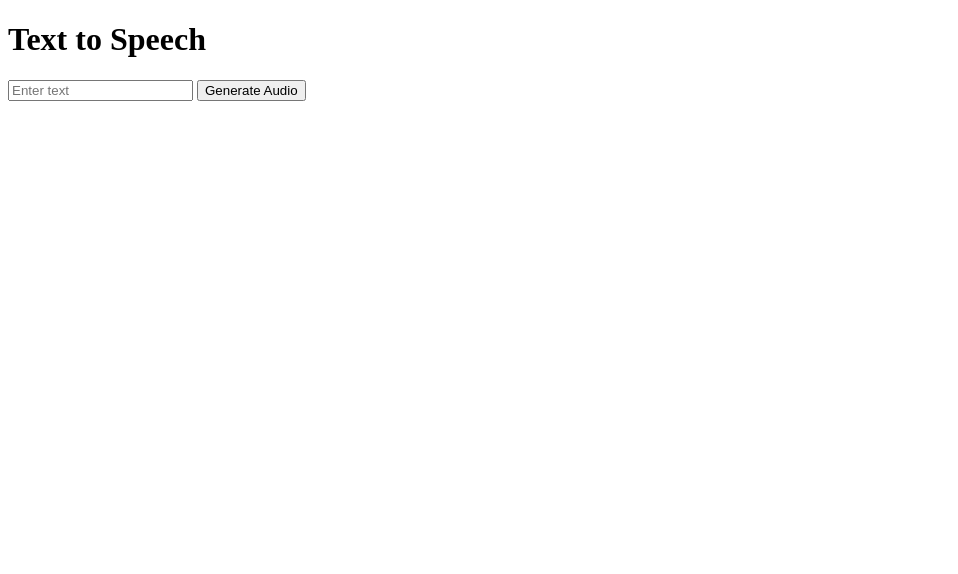
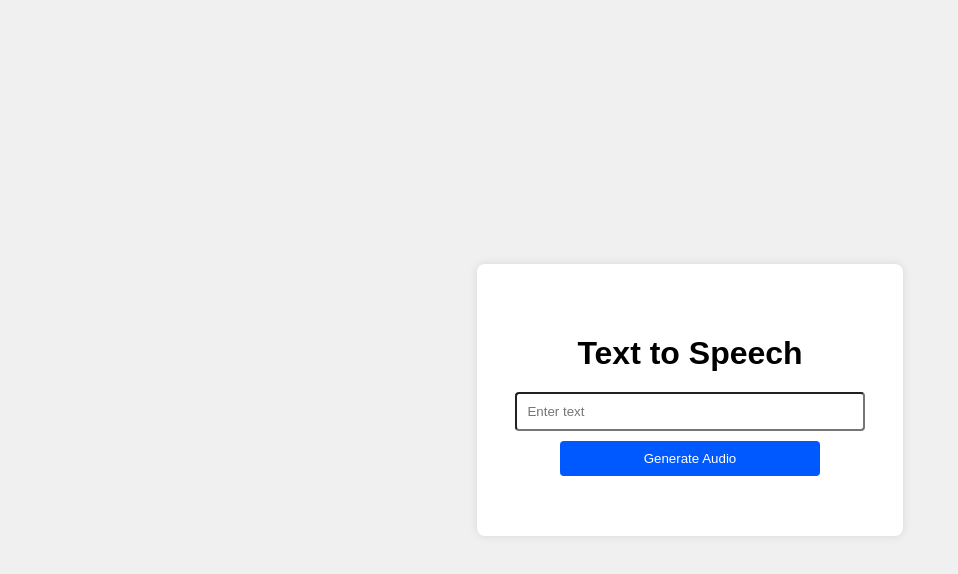
Before and after one commit to pipsura/TextToSpeech, a website: page public/index.html in a window 1280 px wide. Shown: the whole page, without its empty margins (0-958 px from the left). Drawn offline with Linux system fonts and the light colour scheme.

Commit message:
Added style, error message display, tidied code

```diff
--- a/public/index.html
+++ b/public/index.html
@@ -1,11 +1,25 @@
 <!DOCTYPE html>
 <html lang="en">
 
+<head>
+    <meta charset="UTF-8">
+    <meta name="viewport" content="width=device-width, initial-scale=1.0">
+    <title>Text to Speech</title>
+    <link rel="stylesheet" href="styles.css">
+</head>
+
 <body>
-    <h1>Text to Speech</h1>
-    <input type="text" id="textInput" placeholder="Enter text">
-    <button id="submitBtn">Generate Audio</button>
-    <audio id="audio-player" controls style="display:none;"></audio>
+    <div class="root">
+        <div class="input-container">
+            <h1>Text to Speech</h1>
+            <input type="text" id="textInput" placeholder="Enter text">
+            <button id="submitBtn">Generate Audio</button>
+            <div id="error-message" class="error"></div>
+            <div class="audio-container">
+                <audio id="audio-player" controls style="display:none;"></audio>
+            </div>
+        </div>
+    </div>
     <script src="script.js"></script>
 </body>
 
--- a/public/script.js
+++ b/public/script.js
@@ -6,10 +6,15 @@ async function generateAudio(text) {
             'Content-Type': 'application/json'
         },
         body: JSON.stringify({ text: text })
-    });
+    })
 
     if (response.ok) {
 
+        //Hide error message
+        const error = document.getElementById("error-message");
+        error.style.display = 'none';
+
+        //Display audio player
         const audioBuffer = await response.arrayBuffer();
         const blob = new Blob([audioBuffer], { type: 'audio/mpeg' });
         const audioUrl = URL.createObjectURL(blob);
@@ -20,6 +25,16 @@ async function generateAudio(text) {
 
     } else {
         console.error('Error generating audio:', response.statusText);
+
+        //Display error message
+        const message = await response.json();
+        const error = document.getElementById("error-message");
+        error.innerHTML =  `${response.statusText}: ${message.error}`;
+        error.style.display = 'block';
+
+        //Hide audio player
+        const audioPlayer = document.getElementById('audio-player');
+        audioPlayer.style.display = 'none';
     }
 }
 
--- /dev/null
+++ b/public/styles.css
@@ -0,0 +1,51 @@
+body {
+    font-family: Arial, sans-serif;
+    background-color: #f0f0f0;
+    margin: 0;
+    padding: 0;
+    display: flex;
+    justify-content: center;
+    align-items: center;
+    height: 100vh;
+}
+
+.input-container {
+    background: #fff;
+    padding: 50px;
+    border-radius: 8px;
+    box-shadow: 0 0 10px rgba(0, 0, 0, 0.1);
+    width: 100%;
+    display: flex;
+    align-items: center;
+    flex-direction: column;
+
+    h1 {
+        margin-bottom: 20px;
+    }
+
+    input {
+        padding: 10px;
+        margin-bottom: 10px;
+        width: 100%;
+        border-radius: 4px;
+    }
+
+    button {
+        cursor: pointer;
+        background-color: #0059ff;
+        color: #fff;
+        border: none;
+        border-radius: 4px;
+        padding: 10px;
+        margin-bottom: 10px;
+        width: 80%;
+
+        &:hover {
+            color: #aaaaaa;
+        }
+    }
+}
+
+.error {
+    color: red;
+}
```
Also changed, not shown: app.js (+4 -8 lines).
